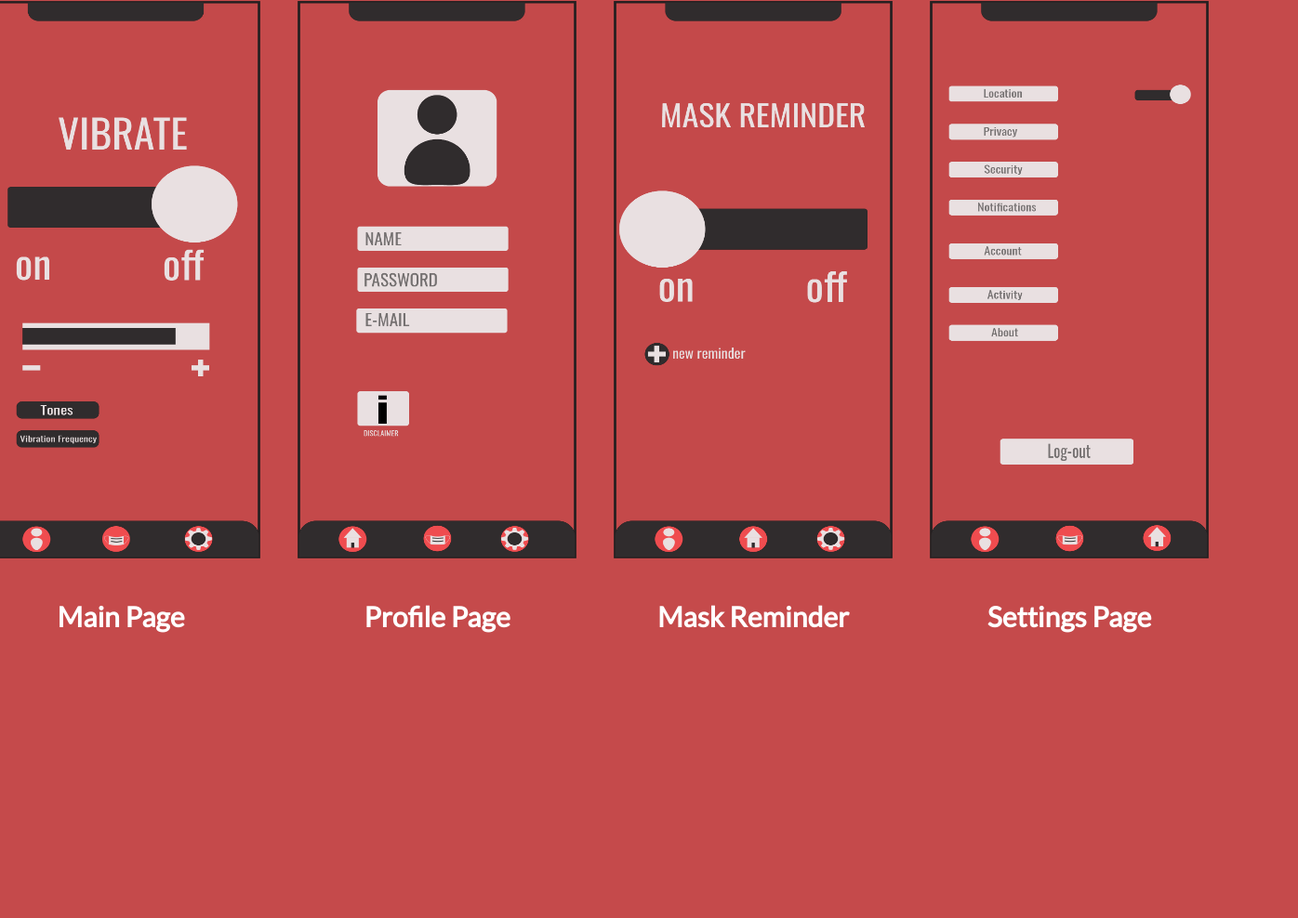
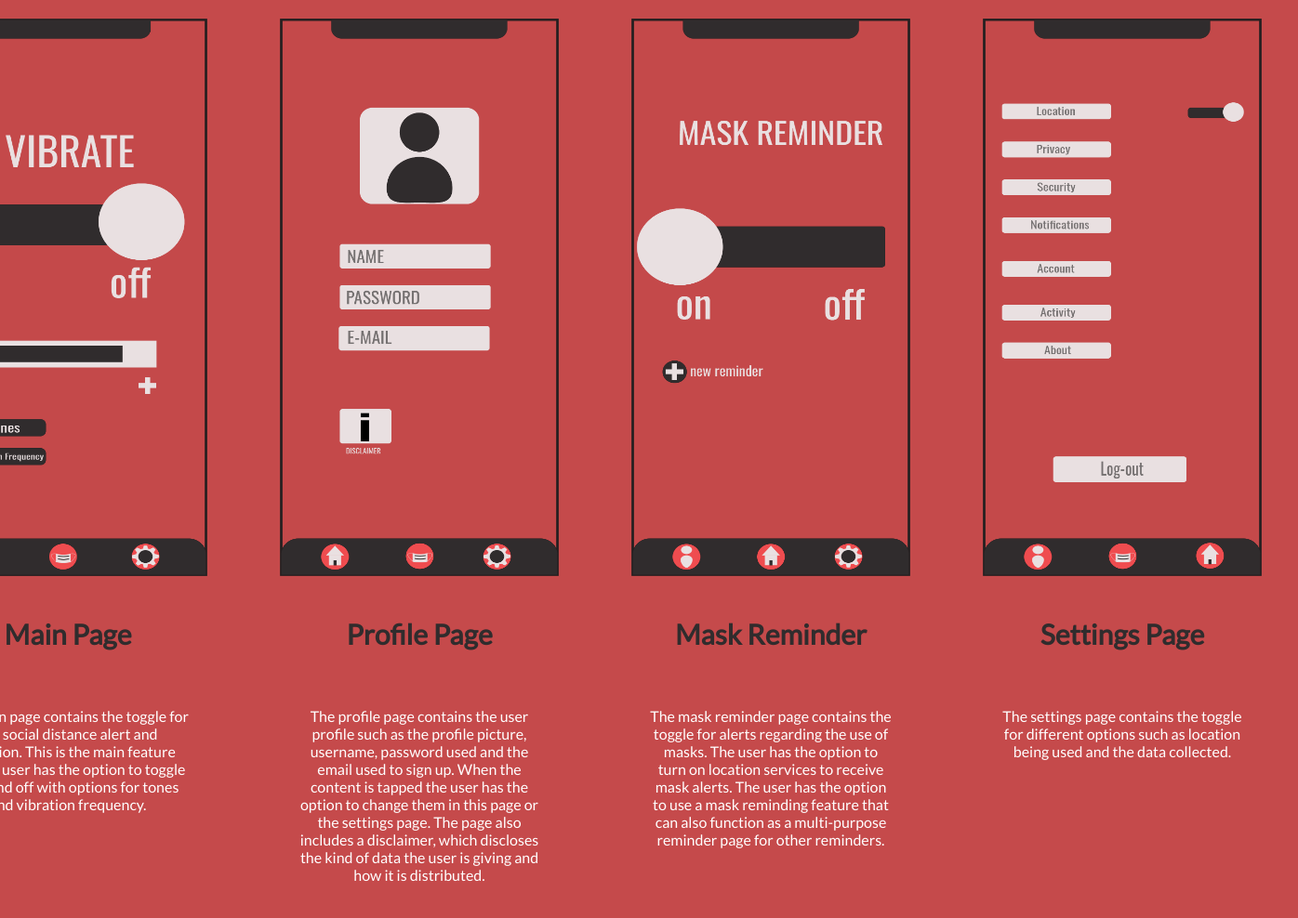
Before and after one commit to jpanopio98/PanopioART175Website1, a plain HTML site: page features.html in a window 1280 px wide. Shown: the part 384-1372 px from the top of the page at 93% size, 1396 px wide, since content can reach past the window. Before the commit the page ends 1134 px from the top, so only its background shows below. Drawn offline with nearby package versions, Linux system fonts and the light colour scheme.

Commit message:
Ver1.1
Added app page descriptions and added css animations

```diff
--- a/CSS/style.css
+++ b/CSS/style.css
@@ -25,7 +25,10 @@ li a {
   text-decoration: none;
 }
 
-
+/*code taken from W3Schools
+When the mouse hovers over the
+navigation menu it scales up
+*/
 li a:hover {
 
 
@@ -84,11 +87,37 @@ hr{
 
 /*Downloads Page */
 
+
+.phone-icon{
+	display: flex;
+	justify-content: center;
+}
 .app-store-buttons{
 	display: flex;
 	justify-content: center;
 	padding-top: : 220px;
+
+
 }
+.apple-store{
+	transition: transform .2s;
+}
+.apple-store:hover{
+
+	transform: scale(1.3);
+}
+
+.google-play{
+	transition: transform .2s;
+}
+.google-play:hover{
+
+	transform: scale(1.3);
+}
+
+
+
+
 .app-icon{
 	display: flex;
 	justify-content: center;
@@ -104,20 +133,23 @@ hr{
 }
 
 #main-page{
-	padding: 20px;
+	padding: 39px;
+	justify-content: center;
 }
 
 #profile-page{
-	padding: 20px;
+	padding: 39px;
 }
 
 #mask-page{
-	padding: 20px;
+	padding: 39px;
 }
 
 #settings-page{
-	padding: 20px;
+	padding: 39px;
 }
+
+
 
 
 #page-border{
@@ -142,22 +174,37 @@ hr{
 #main-tag{
 	font-size: 30px;
 	padding: 20px;
+	color: #302C2D;
 }
 
 #profile-tag{
 	font-size: 30px;
 	padding: 20px;
+	color: #302C2D;
 }
 
 #mask-tag{
 	font-size: 30px;
 	padding: 20px;
+	color: #302C2D;
 }
 
 #setting-tag{
 	font-size: 30px;
 	padding: 20px;
+	color: #302C2D;
 }
+
+.page-descrip{
+	justify-content: center;
+	display: flex;
+	font-family: 'Lato', sans-serif;
+	text-align: center;
+	padding: 20px;
+	color: white;
+}
+
+
 
 /* Contact Page */
 
--- a/features.html
+++ b/features.html
@@ -56,22 +56,33 @@
 
 <div class="app-images">
 	<div id="main-page">
-		<img src="Images/phone1.png" width="300" height="600">
+		<img src="Images/phone1.png" alt="main-image" width="300" height="600">
 		<h1 id="main-tag">Main Page</h1>
+		<p class="page-descrip">The main page contains the toggle for the social distance alert and vibration. This is the main feature and the user has the option to toggle it on and off with options for tones and vibration frequency.</p>
 	</div>
 
+
+
 	<div id="profile-page">
-		<img src="Images/phone2.png" width="300" height="600">
+		<img src="Images/phone2.png" alt="profile-image" width="300" height="600">
 		<h1 id="profile-tag">Profile Page</h1>
-	</div>
-<div id="mask-page">
-		<img src="Images/phone3.png" width="300" height="600">
-		<h1 id="mask-tag">Mask Reminder</h1>
+		<p class="page-descrip">The profile page contains the user profile such as the profile picture, username, password used and the email used to sign up. When the content is tapped the user has the option to change them in this page or the settings page. The page also includes a disclaimer, which discloses the kind of data the user is giving and how it is distributed. </p>
 	</div>
 
+
+
+<div id="mask-page">
+		<img src="Images/phone3.png" alt="mask-image" width="300" height="600">
+		<h1 id="mask-tag">Mask Reminder</h1>
+		<p class="page-descrip">The mask reminder page contains the toggle for alerts regarding the use of masks. The user has the option to turn on location services to receive mask alerts. The user has the option to use a mask reminding feature that can also function as a  multi-purpose reminder page for other reminders.</p>
+	</div>
+
+
+
 	<div id="settings-page">
-		<img src="Images/phone4.png" width="300" height="600">
+		<img src="Images/phone4.png" alt="setting-image" width="300" height="600">
 		<h1 id="setting-tag">Settings Page</h1>
+		<p class="page-descrip">The settings page contains the toggle for different options such as location being used and the data collected.</p>
 	</div>
 
 
```
Also changed, not shown: about.html (+1 -1 lines), downloads.html (+2 -19 lines).
